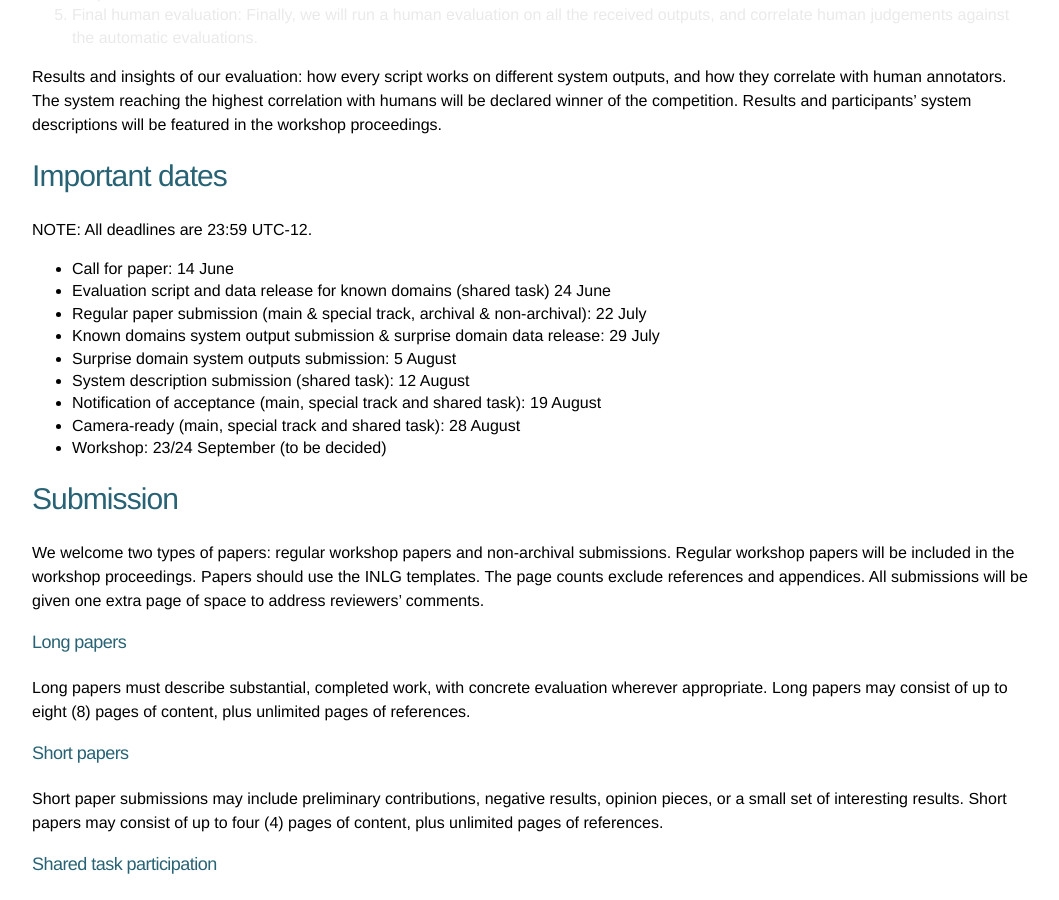
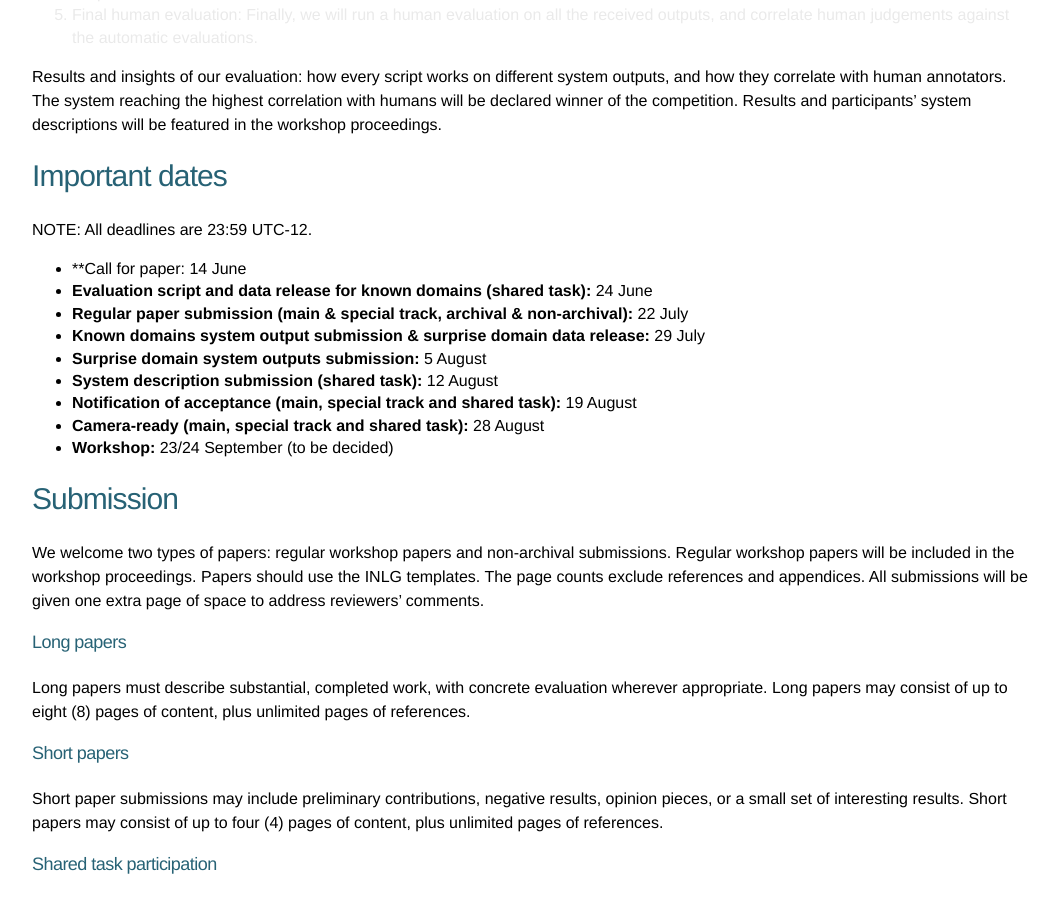
Before and after one commit to practicald2t/practicald2t.github.io, a Jekyll site: the page built from index.md, in a window 1280 px wide and 900 px high, scrolled down 1659 px. Shown: the whole window, without its empty margins (108-1167 px from the left). Built offline with Jekyll 4.4.1, drawn with Linux system fonts in a browser that asks for light colours; part of the change alters nothing that is shown.

```diff
--- a/index.md
+++ b/index.md
@@ -51,15 +51,15 @@ Results and insights of our evaluation: how every script works on different syst
 # Important dates
 NOTE: All deadlines are 23:59 UTC-12.
 
-- Call for paper:  14 June
-- Evaluation script and data release for known domains (shared task)  24 June
-- Regular paper submission (main & special track, archival & non-archival): 22 July
-- Known domains system output submission & surprise domain data release: 29 July
-- Surprise domain system outputs submission: 5 August
-- System description submission (shared task): 12 August
-- Notification of acceptance (main, special track and shared task):  19 August
-- Camera-ready (main, special track and shared task):  28 August
-- Workshop: 23/24 September (to be decided)
+- **Call for paper:  14 June
+- **Evaluation script and data release for known domains (shared task):**  24 June
+- **Regular paper submission (main & special track, archival & non-archival):** 22 July
+- **Known domains system output submission & surprise domain data release:** 29 July
+- **Surprise domain system outputs submission:** 5 August
+- **System description submission (shared task):** 12 August
+- **Notification of acceptance (main, special track and shared task):**  19 August
+- **Camera-ready (main, special track and shared task):**  28 August
+- **Workshop:** 23/24 September (to be decided)
 
 
 # Submission
```
